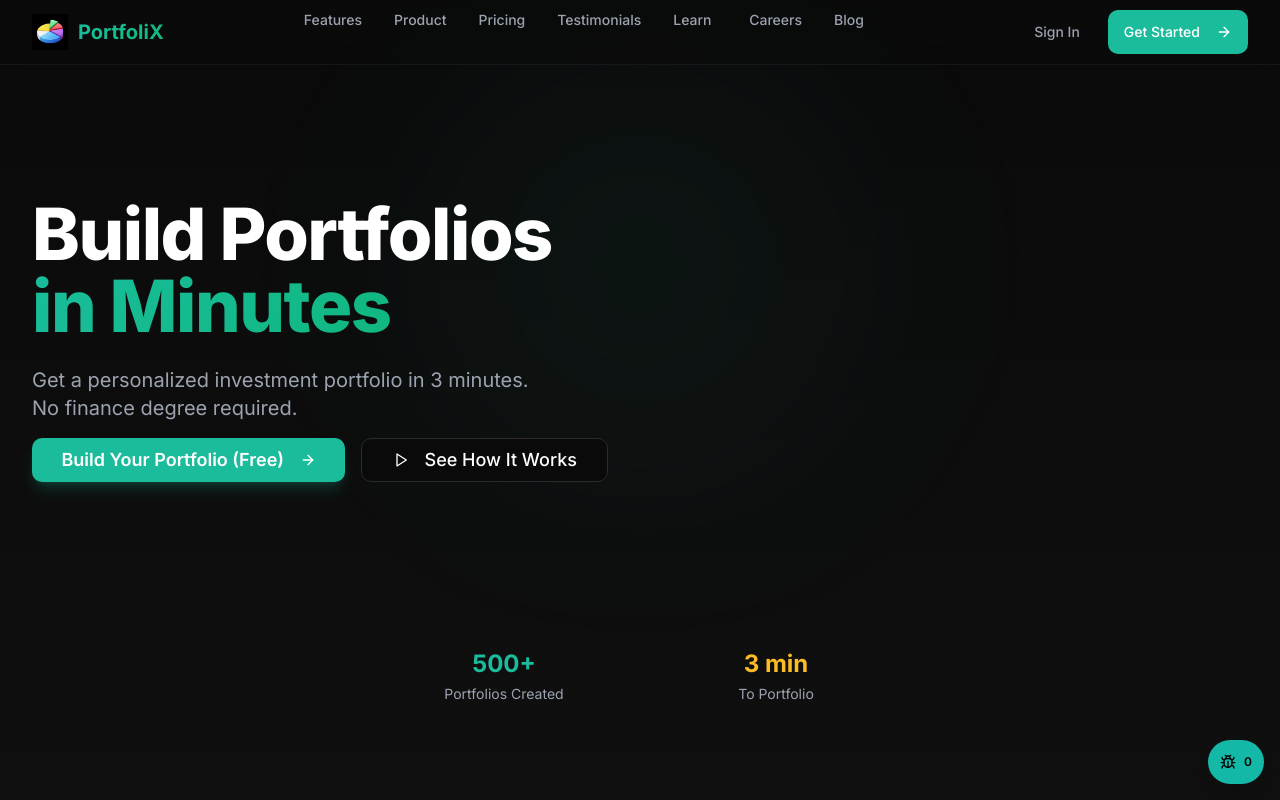
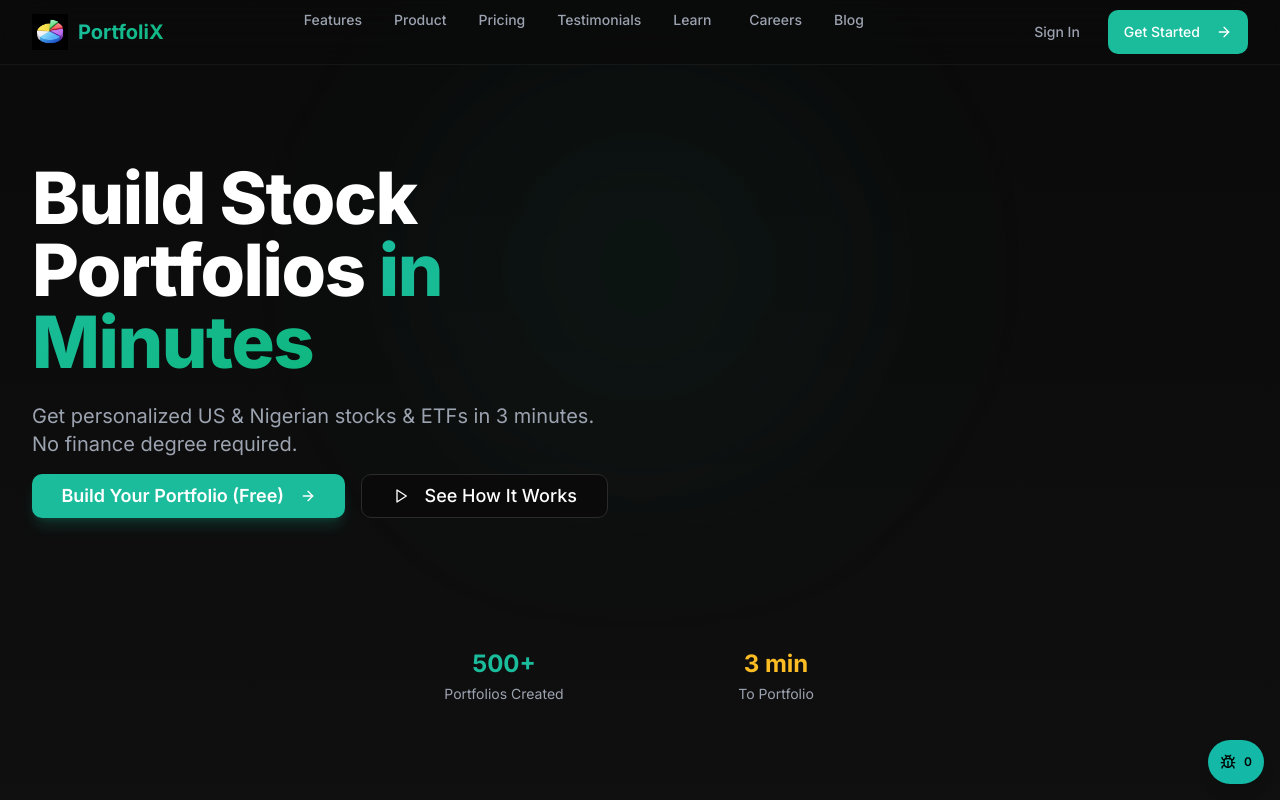
Before and after one commit to rolandpeter656-droid/portfolix-com, a React (Vite) app: page / in a window 1280 px wide. Shown: the top 800 px of the page. Built offline with nearby package versions, Linux system fonts and the light colour scheme.

Commit message:
Changes
Co-authored-by: rolandpeter656-droid <232124608+rolandpeter656-droid@users.noreply.github.com>

```diff
--- a/src/components/landing/HeroSection.tsx
+++ b/src/components/landing/HeroSection.tsx
@@ -21,13 +21,13 @@ export const HeroSection = ({ onGetStarted }: HeroSectionProps) => {
           <div className="text-center lg:text-left max-w-2xl mx-auto lg:mx-0">
             {/* Headline */}
             <h1 className="font-display text-4xl sm:text-5xl md:text-6xl lg:text-7xl text-foreground mb-6 leading-[1.08] animate-fade-in-up-delay-1">
-              Build Portfolios{" "}
+              Build Stock Portfolios{" "}
               <span className="text-gradient">in Minutes</span>
             </h1>
 
             {/* Subheadline */}
             <p className="text-lg sm:text-xl text-muted-foreground mb-4 leading-relaxed animate-fade-in-up-delay-2">
-              Get a personalized investment portfolio in 3 minutes.{" "}
+              Get personalized US & Nigerian stocks & ETFs in 3 minutes.{" "}
               <br className="hidden sm:block" />
               No finance degree required.
             </p>
```
